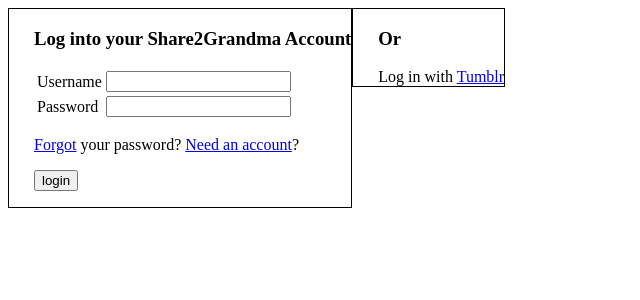
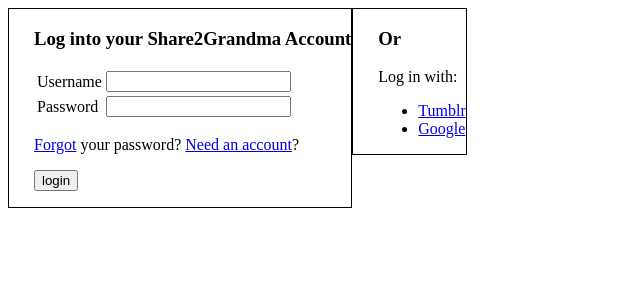
Before and after one commit to georgedorn/share2grandma, a Django app: template share2grandma/templates/registration/login.html in a window 1280 px wide. Shown: the top 300 px of the page, without its empty margins (0-640 px from the left). Run offline with Django 3.2, Linux system fonts and the light colour scheme; the template is opened without the code that fills it, so the values that code supplies are empty, except form fields; tables that the repository leaves empty hold one stand-in row (values such as "Sample post"); form fields are guessed from the names that the template uses.

Commit message:
Adding social auth for Google (Oauth2).  Presence of login method already tested, no new tests without some serious selenium testing.

```diff
--- a/share2grandma/settings/base.py
+++ b/share2grandma/settings/base.py
@@ -134,7 +134,7 @@ AUTHENTICATION_BACKENDS = (
 #    'social_auth.backends.twitter.TwitterBackend',
 #    'social_auth.backends.facebook.FacebookBackend',
 #    'social_auth.backends.google.GoogleOAuthBackend',
-#    'social_auth.backends.google.GoogleOAuth2Backend',
+                          'social_auth.backends.google.GoogleOAuth2Backend',
 #    'social_auth.backends.google.GoogleBackend',
 #    'social_auth.backends.yahoo.YahooBackend',
 #    'social_auth.backends.browserid.BrowserIDBackend',
--- a/share2grandma/settings/local.py
+++ b/share2grandma/settings/local.py
@@ -27,6 +27,11 @@ DATABASES = {
                          }
              }
 
+#These tumblr keys point to a demo app.  It redirects to localhost:8000.  Use in dev mode.
 TUMBLR_CONSUMER_KEY = 'PsbqraXHdjAOpHf31vJ7fa4UIyUTeRwVlX3AxUOmtwqHQWZgbh'
 TUMBLR_API_KEY = TUMBLR_CONSUMER_KEY
 TUMBLR_CONSUMER_SECRET = 'C1P3TznBoZsNtrfAxnQSoWLDSq0J6Msnk468OJfTMF90XOipbO'
+
+#These google keys point to a demo app.  Redirects to localhost:8000.
+GOOGLE_OAUTH2_CLIENT_ID = '203401500199-mmi2uonvq09ksnspjj8ofbt6gdi8upch.apps.googleusercontent.com'
+GOOGLE_OAUTH2_CLIENT_SECRET = 'sijcp1Uyx5l1O1vKTFEYij3x'
--- a/share2grandma/templates/registration/login.html
+++ b/share2grandma/templates/registration/login.html
@@ -29,7 +29,11 @@
 
 <div id='social_login' style='float:left;padding-left:25px;border:black solid 1px;'>
 <h3>Or</h3>
-Log in with <a href="{% url "socialauth_begin" "tumblr" %}">Tumblr</a>
+Log in with:
+<ul>
+<li><a href="{% url "socialauth_begin" "tumblr" %}">Tumblr</a>
+<li><a href="{% url "socialauth_begin" "google-oauth2" %}">Google</a>
+</ul>
 </div>
 
 
```
